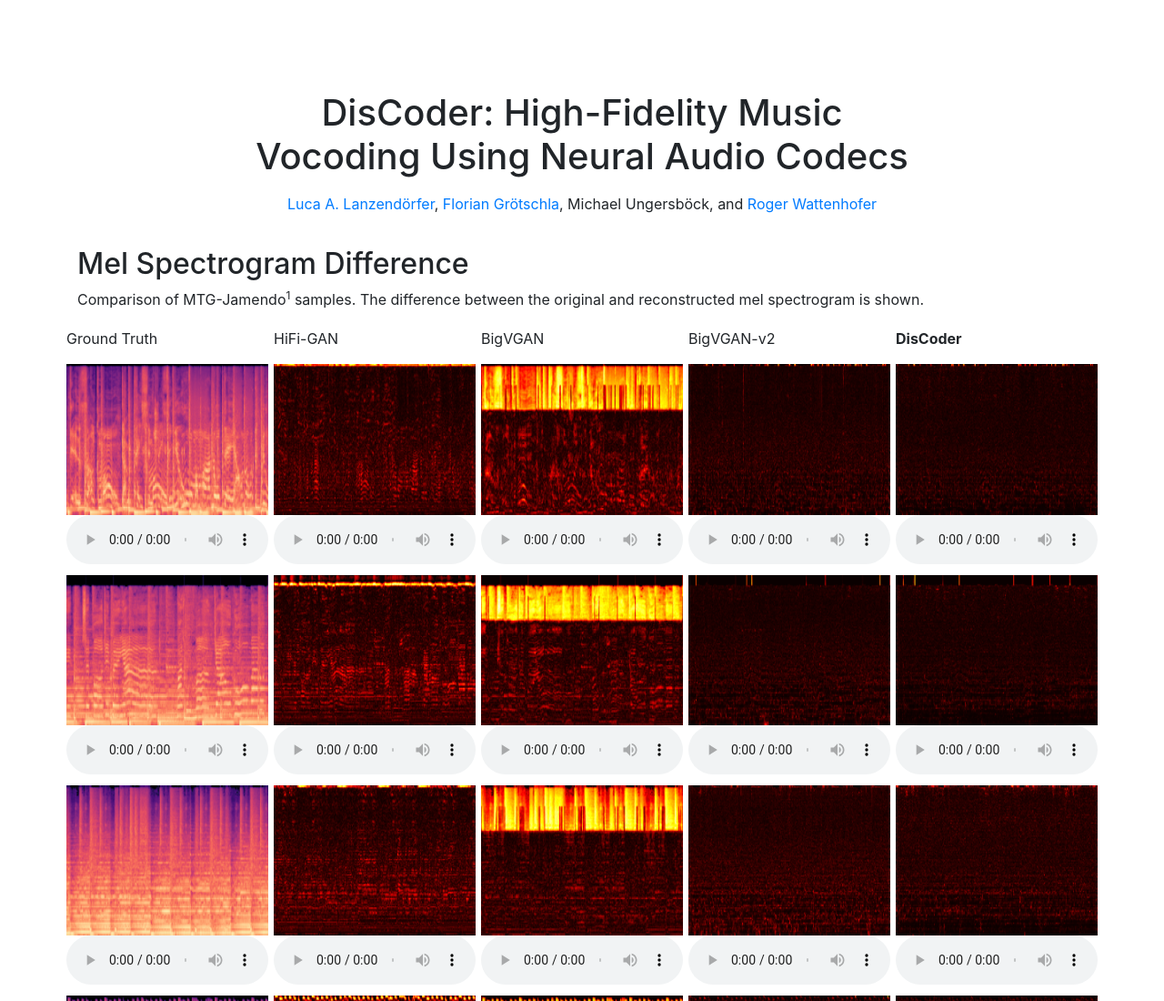
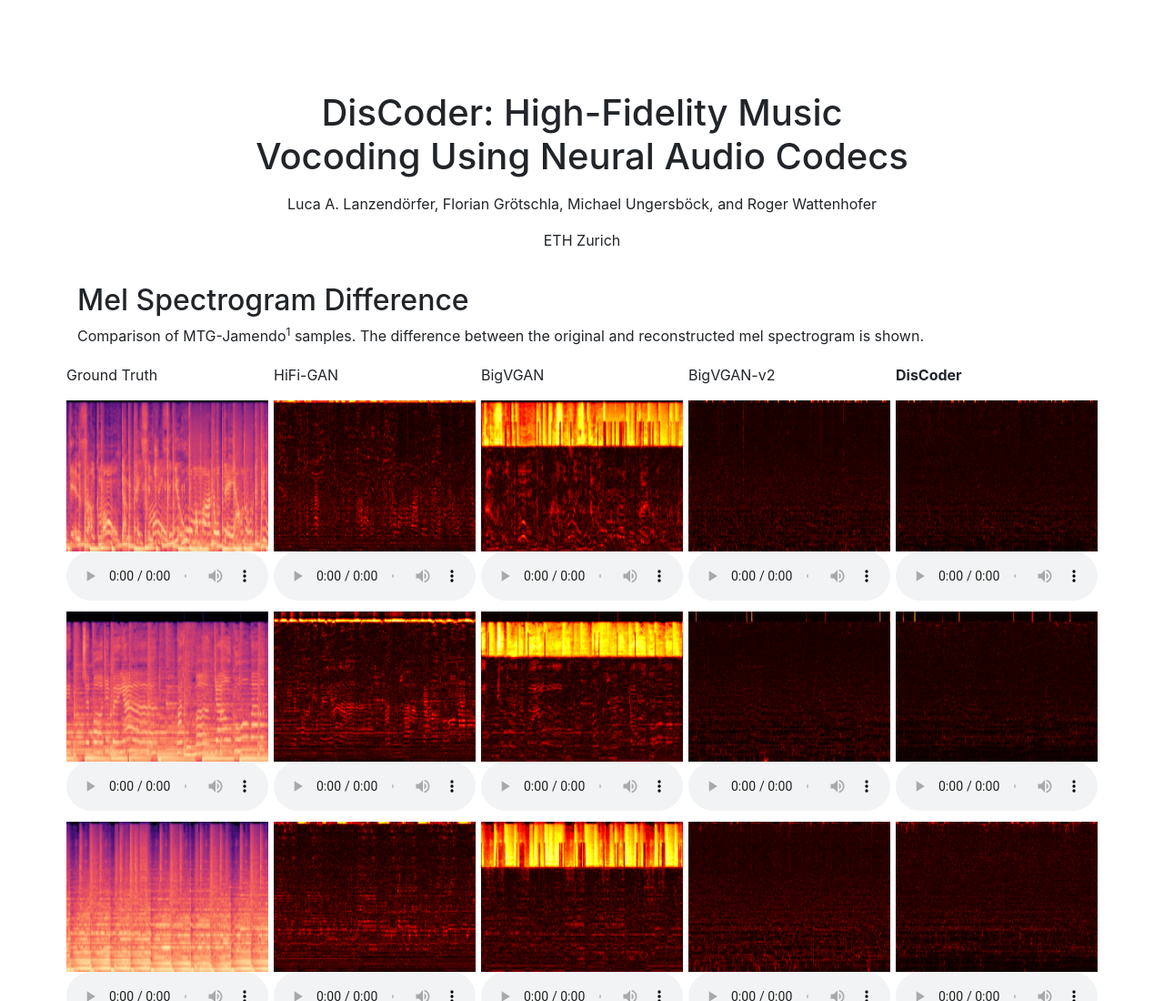
Before and after one commit to lucala/discoder, a plain HTML site: page index.html in a window 1280 px wide. Shown: the top 1100 px of the page at 91% size. Drawn offline with nearby package versions, Linux system fonts and the light colour scheme.

Commit message:
Update index.html

```diff
--- a/index.html
+++ b/index.html
@@ -38,11 +38,12 @@
     <h1 class="text-center main-title">DisCoder: High-Fidelity Music <br>Vocoding Using Neural Audio Codecs</h1>
     <p class="text-center"></p>
     <p class="text-center">
-      <a href="https://disco.ethz.ch/members/lucala">Luca A. Lanzendörfer</a>,
-      <a href="https://disco.ethz.ch/members/fgroetschla">Florian Grötschla</a>,
+      <a>Luca A. Lanzendörfer</a>,
+      <a>Florian Grötschla</a>,
       <a>Michael Ungersböck</a>, and
-      <a href="https://disco.ethz.ch/members/wroger">Roger Wattenhofer</a>
+      <a>Roger Wattenhofer</a>
     </p>
+    <p class="text-center">ETH Zurich</p>
 
     <h2 class="top-title">Mel Spectrogram Difference</h2>
     <p class="text">Comparison of MTG-Jamendo<sup>1</sup> samples. The difference between the original and reconstructed mel spectrogram is shown.</p>
```
